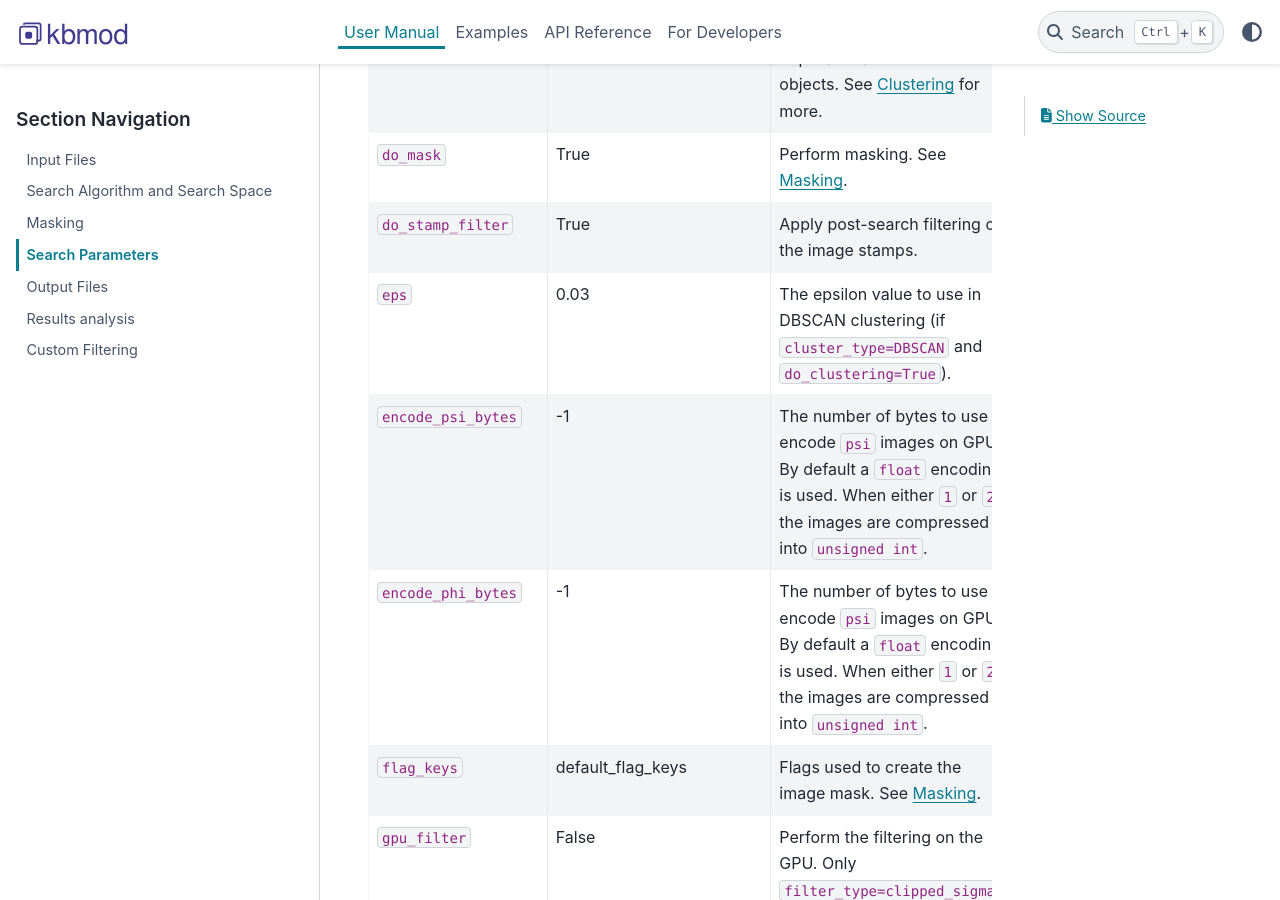
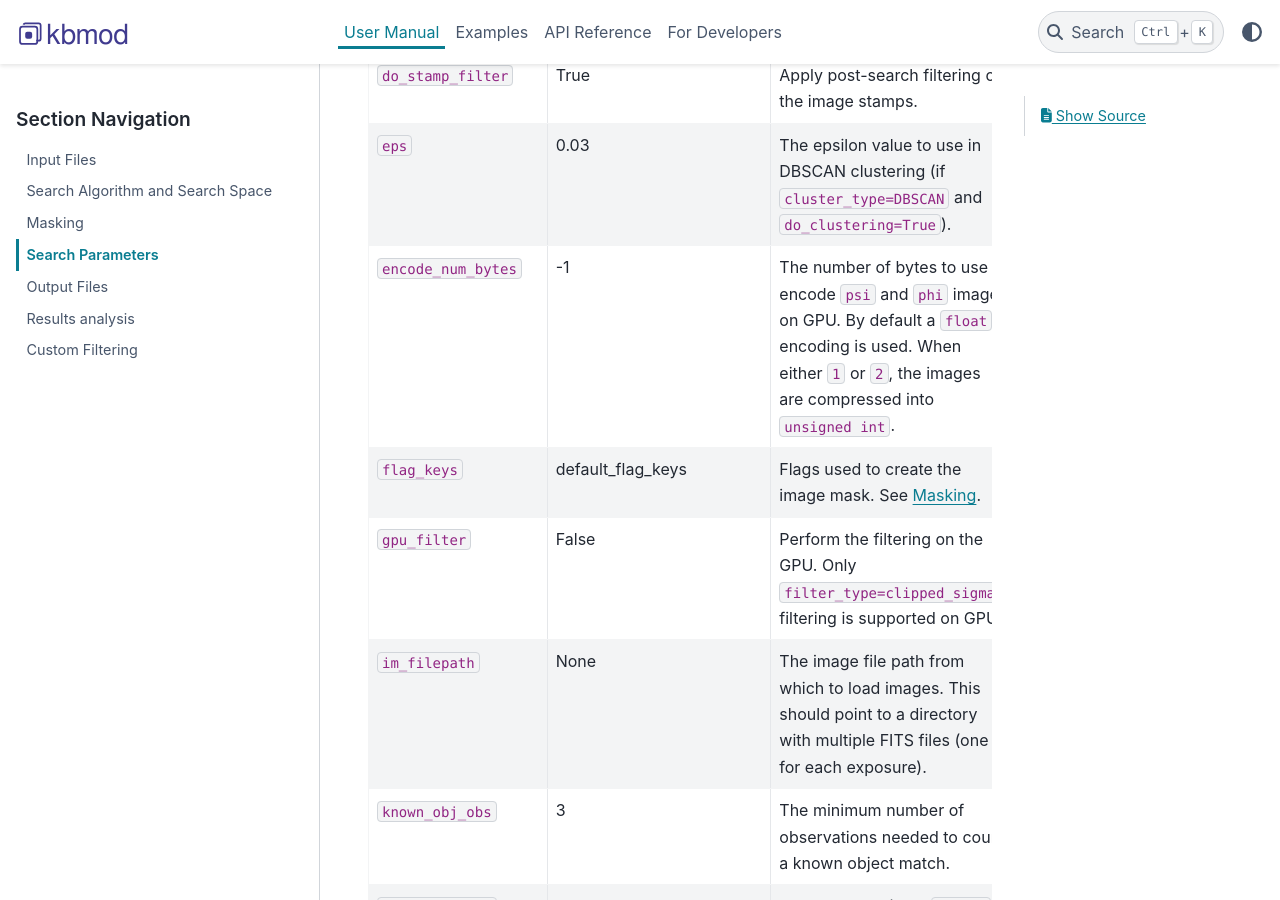
Before and after one commit to dirac-institute/kbmod, a Sphinx documentation site: the page built from docs/source/user_manual/search_params.rst, in a window 1280 px wide and 900 px high, scrolled down 1700 px. Built offline with Sphinx 7.4.7 and the PyData theme 0.15.4, drawn with Linux system fonts in a browser that asks for light colours; pages that are not in the unit, such as notebooks, are missing from menus; some of the changed text lies outside the part shown.

Commit message:
Update search_params.rst

```diff
--- a/docs/source/user_manual/search_params.rst
+++ b/docs/source/user_manual/search_params.rst
@@ -14,11 +14,6 @@
 | ``average_angle``      | None                        | Overrides the ecliptic angle           |
 |                        |                             | calculation and instead centers the    |
 |                        |                             | average search around average_angle.   |
-+------------------------+-----------------------------+----------------------------------------+
-| ``bary_dist``          | None                        | The barycentric distance to use when   |
-|                        |                             | correcting the predicted positions.    |
-|                        |                             | If set to None, KBMOD will not use     |
-|                        |                             | barycentric corrections.               |
 +------------------------+-----------------------------+----------------------------------------+
 | ``center_thresh``      | 0.00                        | The minimum fraction of total flux     |
 |                        |                             | within a stamp that must be contained  |
@@ -59,17 +54,11 @@
 |                        |                             | clustering (if ``cluster_type=DBSCAN`` |
 |                        |                             | and ``do_clustering=True``).           |
 +------------------------+-----------------------------+----------------------------------------+
-| ``encode_psi_bytes``   | -1                          | The number of bytes to use to encode   |
-|                        |                             | ``psi`` images on GPU. By default a    |
-|                        |                             | ``float`` encoding is used. When either|
-|                        |                             | ``1`` or ``2``, the images are         |
-|                        |                             | compressed into ``unsigned int``.      |
-+------------------------+-----------------------------+----------------------------------------+
-| ``encode_phi_bytes``   | -1                          | The number of bytes to use to encode   |
-|                        |                             | ``psi`` images on GPU. By default a    |
-|                        |                             | ``float`` encoding is used. When either|
-|                        |                             | ``1`` or ``2``, the images are         |
-|                        |                             | compressed into ``unsigned int``.      |
+| ``encode_num_bytes``   | -1                          | The number of bytes to use to encode   |
+|                        |                             | ``psi`` and ``phi`` images on GPU. By  |
+|                        |                             | default a ``float`` encoding is used.  |
+|                        |                             | When either ``1`` or ``2``, the images |
+|                        |                             | are compressed into ``unsigned int``.  |
 +------------------------+-----------------------------+----------------------------------------+
 | ``flag_keys``          | default_flag_keys           | Flags used to create the image mask.   |
 |                        |                             | See :ref:`Masking`.                    |
@@ -86,7 +75,7 @@
 | ``known_obj_obs``      | 3                           | The minimum number of observations     |
 |                        |                             | needed to count a known object match.  |
 +------------------------+-----------------------------+----------------------------------------+
-| ``known_obj_jpl``      | False                       | Use JPL’s API (over ``SkyBot``) to     |
+| ``known_obj_jpl``      | False                       | Use JPL's API (over ``SkyBot``) to     |
 |                        |                             | look up known objects                  |
 |                        |                             | (if ``known_obj_thresh!=None``).       |
 +------------------------+-----------------------------+----------------------------------------+
```
